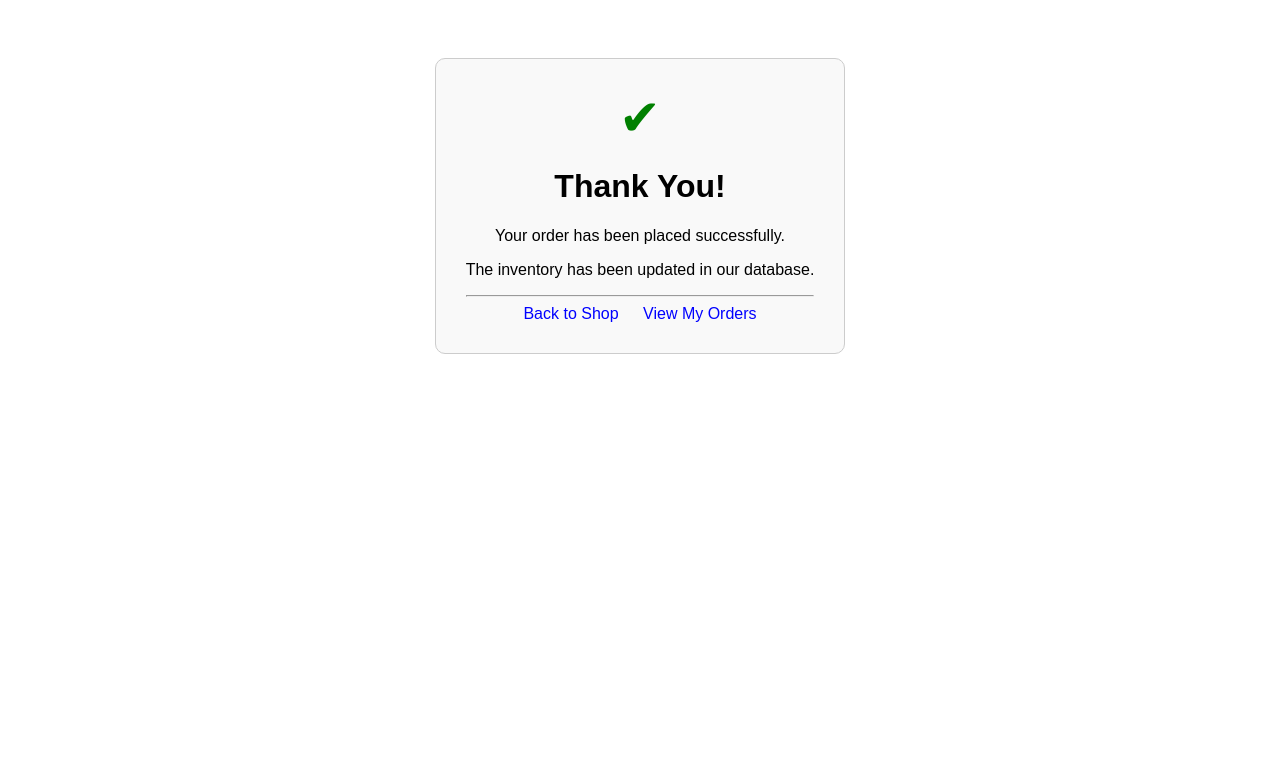
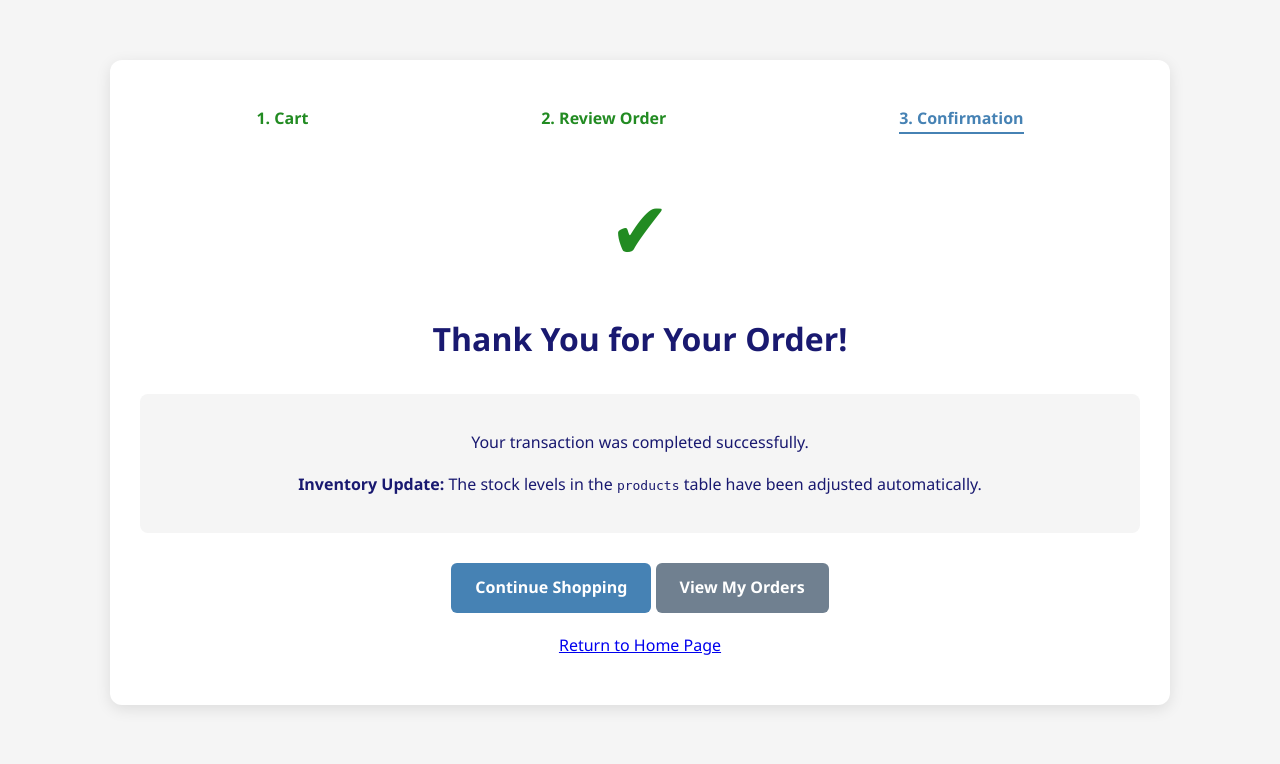
Before and after one commit to Parth8818/clothing-store-comp2154, a PHP site: page /order_success.php in a window 1280 px wide. Shown: the top 764 px of the page. Run offline with PHP 8.4, Linux system fonts and the light colour scheme.

Commit message:
Update order_success.php

```diff
--- a/order_success.php
+++ b/order_success.php
@@ -2,25 +2,38 @@
 session_start();
 ?>
 <!DOCTYPE html>
-<html>
+<html lang="en">
 <head>
-    <title>Order Successful!</title>
-    <style>
-        body { font-family: sans-serif; text-align: center; padding: 50px; }
-        .card { border: 1px solid #ccc; padding: 30px; display: inline-block; border-radius: 10px; background: #f9f9f9; }
-        .green-check { color: green; font-size: 50px; }
-        a { text-decoration: none; color: blue; margin: 0 10px; }
-    </style>
+    <meta charset="UTF-8">
+    <title>Order Successful | Clothing Store</title>
+    <link rel="stylesheet" href="style.css">
 </head>
 <body>
-    <div class="card">
-        <div class="green-check">✔</div>
-        <h1>Thank You!</h1>
-        <p>Your order has been placed successfully.</p>
-        <p>The inventory has been updated in our database.</p>
-        <hr>
-        <a href="products.php">Back to Shop</a>
-        <a href="orders.php">View My Orders</a>
+    <div class="container">
+        <ul class="steps">
+            <li class="step complete">1. Cart</li>
+            <li class="step complete">2. Review Order</li>
+            <li class="step active">3. Confirmation</li>
+        </ul>
+
+        <div class="text-center">
+            <div style="font-size: 80px; color: ForestGreen;">✔</div>
+            <h1>Thank You for Your Order!</h1>
+
+            <div style="margin: 30px 0; padding: 20px; background-color: WhiteSmoke; border-radius: 8px;">
+                <p>Your transaction was completed successfully.</p>
+                <p><strong>Inventory Update:</strong> The stock levels in the <code>products</code> table have been adjusted automatically.</p>
+            </div>
+
+            <div class="mt-20">
+                <a href="products.php" class="btn btn-primary">Continue Shopping</a>
+                <a href="orders.php" class="btn btn-primary" style="background: SlateGray;">View My Orders</a>
+            </div>
+
+            <p class="mt-20">
+                <a href="index.php" class="back-link">Return to Home Page</a>
+            </p>
+        </div>
     </div>
 </body>
 </html>
```
